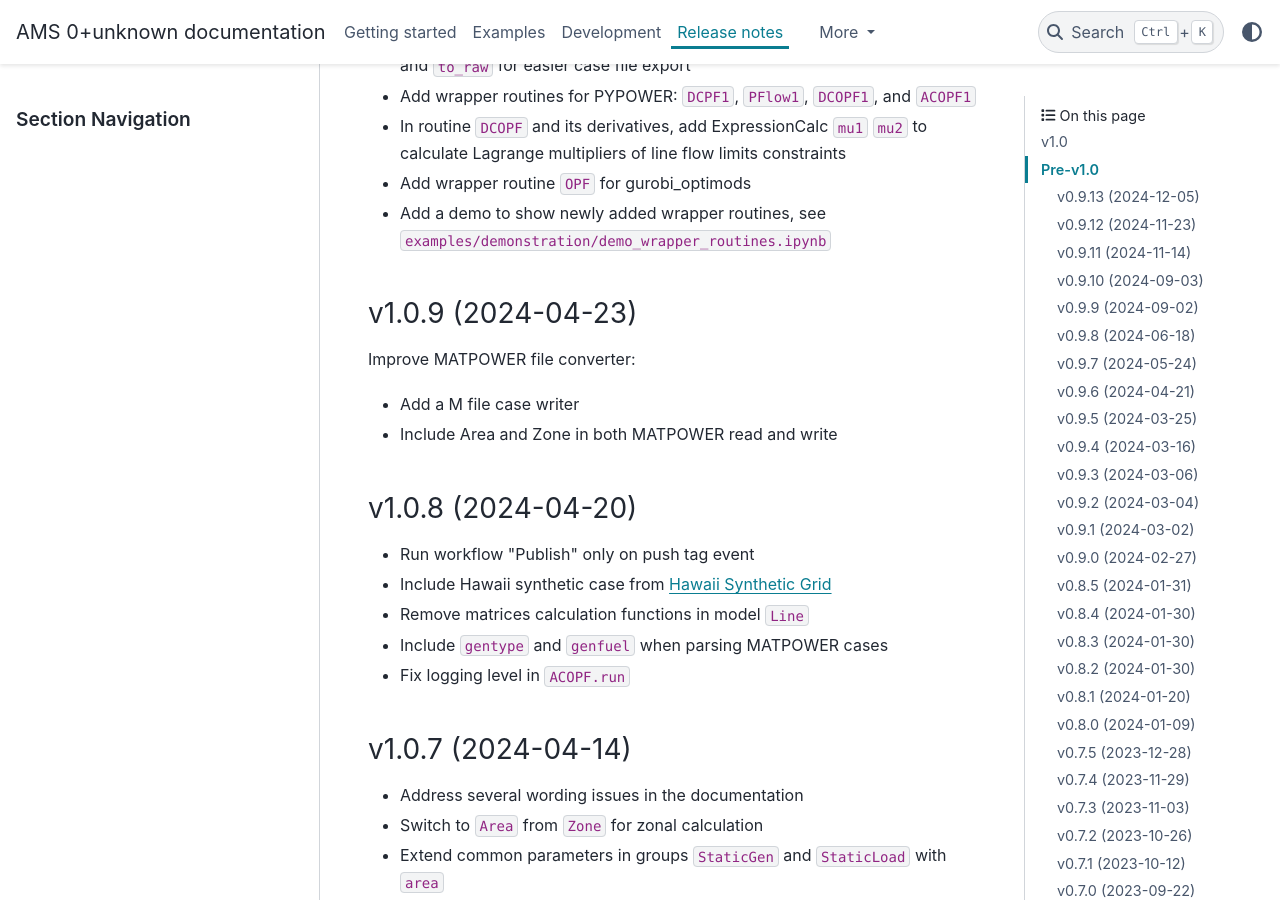
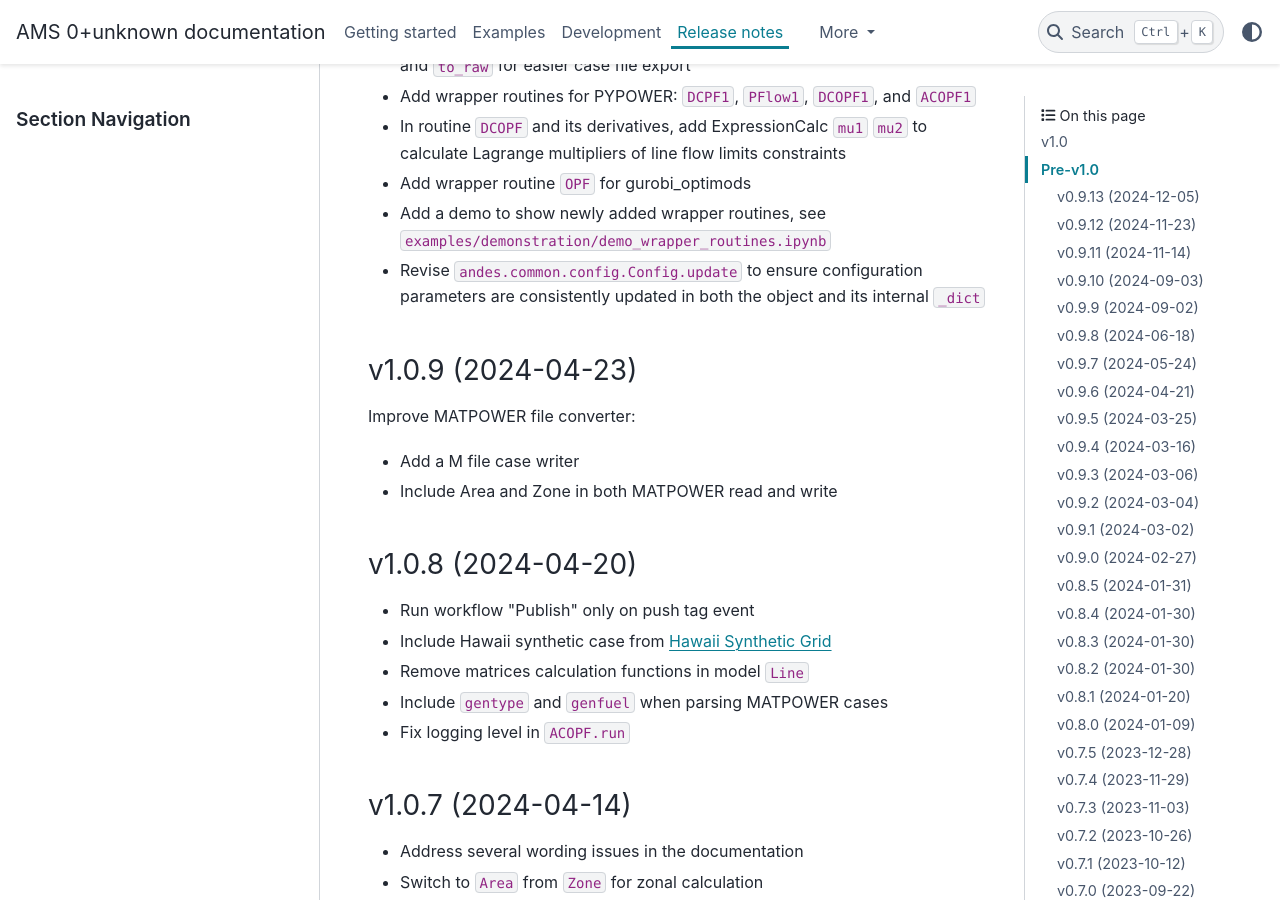
Before and after one commit to CURENT/ams, a Sphinx documentation site: the page built from docs/source/release-notes.rst, in a window 1280 px wide and 900 px high, scrolled down 562 px. Built offline with Sphinx 7.4.7 and the PyData theme 0.15.4, drawn with Linux system fonts in a browser that asks for light colours; pages that are not in the unit, such as notebooks, are missing from menus.

Commit message:
Update release notes

```diff
--- a/docs/source/release-notes.rst
+++ b/docs/source/release-notes.rst
@@ -25,6 +25,8 @@ v1.0.10 (2024-xx-xx)
 - Add wrapper routine ``OPF`` for gurobi_optimods
 - Add a demo to show newly added wrapper routines, see
   ``examples/demonstration/demo_wrapper_routines.ipynb``
+- Revise ``andes.common.config.Config.update`` to ensure configuration parameters
+  are consistently updated in both the object and its internal ``_dict``
 
 v1.0.9 (2024-04-23)
 --------------------
```
